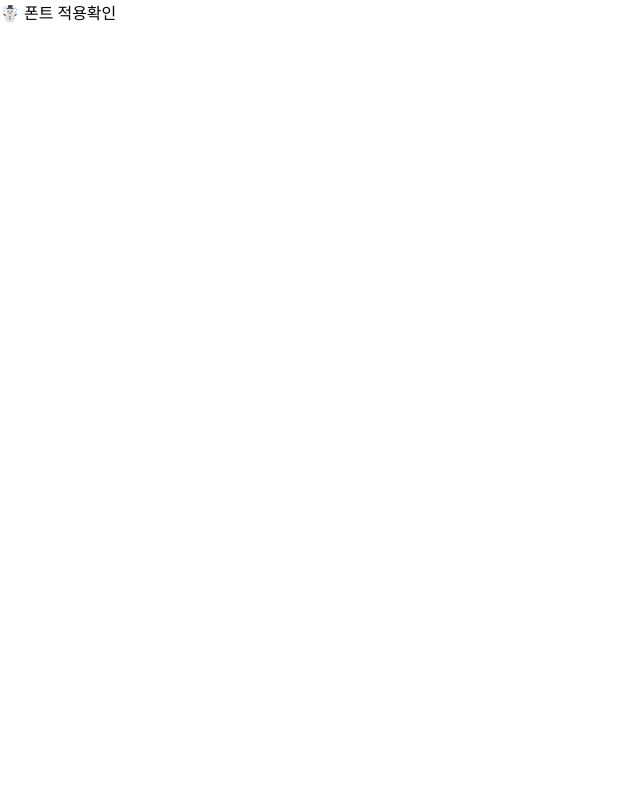
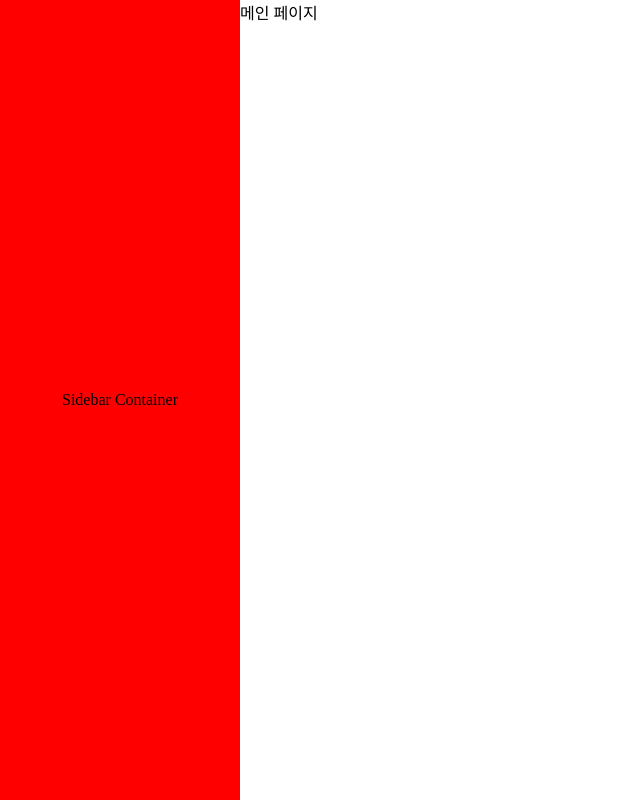
Before and after one commit to GwonHeeJun/Dotori-Client, a React app: page / in a window 1280 px wide. Shown: the whole page, without its empty margins (0-640 px from the left). Built offline with nearby package versions, Linux system fonts and the light colour scheme; a web font is replaced by a local one.

Commit message:
[CREATE] 라우터 연결 및 에러 수정
- notice, laptop 라우터 연결
- 기존 webpack엔진에서 다른 라우터를 get하지 못하는 에러 수정
ㄴ 404일 경우 index.html을 서빙하기 위해 historyApiFallback 옵션 추가
- GlobalStyle의 Postioner 와 ContentWrapper 추가

```diff
--- a/src/App.tsx
+++ b/src/App.tsx
@@ -1,12 +1,21 @@
 import React from 'react';
-import { GlobalStyle } from './Style/GlobalStyle';
+import { GlobalStyle, Positioner, ContentWrapper } from './Style/GlobalStyle';
+import Router from './Router';
+import { BrowserRouter } from 'react-router-dom';
 
-const App: React.FC = () => {
+const App: React.FC = ( props ) => {
   return (
-    <React.Fragment>
+    <BrowserRouter>
       <GlobalStyle />
-      <div>☃️ 폰트 적용확인</div>
-    </React.Fragment>
+      <Positioner>
+        <div style={{ width: '15rem', height: '100vh', backgroundColor: 'red', display: 'flex', alignItems: 'center', justifyContent: 'center' }}>
+          Sidebar Container
+        </div>
+        <ContentWrapper>
+          <Router />
+        </ContentWrapper>
+      </Positioner>
+    </BrowserRouter>
   )
 }
 
--- /dev/null
+++ b/src/Router.tsx
@@ -0,0 +1,15 @@
+import React from 'react';
+import { Route } from 'react-router-dom';
+
+const Router: React.FC = () => {
+  return (
+    <React.Fragment>
+      <Route exact path="/" component={() => <div>메인 페이지</div>} />
+      <Route path="/laptop" component={() => <div>노트북 대여 페이지</div>} />
+      <Route path="/notice" component={() => <div>공지사항 페이지</div>} />
+      <Route path="/notice/write" component={() => <div>공지사항 작성 페이지</div>} />
+    </React.Fragment>
+  );
+};
+
+export default Router
--- a/src/Style/GlobalStyle.ts
+++ b/src/Style/GlobalStyle.ts
@@ -1,4 +1,4 @@
-import { createGlobalStyle, GlobalStyleComponent, DefaultTheme } from 'styled-components';
+import styled, { createGlobalStyle, GlobalStyleComponent, DefaultTheme } from 'styled-components';
 
 export const GlobalStyle: GlobalStyleComponent<{}, DefaultTheme> = createGlobalStyle`
   html, body, div, span, applet, object, iframe,
@@ -32,3 +32,13 @@ export const GlobalStyle: GlobalStyleComponent<{}, DefaultTheme> = createGlobalS
 
   * { font-family: 'Spoqa Han Sans', 'Spoqa Han Sans JP', 'Sans-serif'; }
 `;
+
+export const Positioner = styled.div`
+  display: flex;
+`
+
+export const ContentWrapper = styled.div`
+  display: inline-block;
+  width: calc(100% - 15rem);
+  height: 100vh;
+`
--- a/webpack.config.js
+++ b/webpack.config.js
@@ -30,11 +30,13 @@ module.exports = {
         ],
       },
       {
-                test: /\.(png|jpe?g|svg|gif)$/,
+        test: /\.(png|jpe?g|svg|gif|ttf|woff|woff2|eot|TTF)$/,
         use: [
           {
             loader: 'url-loader',
             options: {
+              name: '[name].[ext]?[hash]',
+              publicPath: '/dist',
               limit: 100000,
             },
           },
@@ -56,4 +58,9 @@ module.exports = {
     }),
   ],
   devtool: 'inline-source-map',
+  devServer: {
+    inline: true,
+    port: 8080,
+    historyApiFallback: true,
+  },
 };
```
Also changed, not shown: package.json (+8 -4 lines), 2 other files (tests, documents, lock files or other folders). Lines whose indentation alone changed are shown as unchanged.
